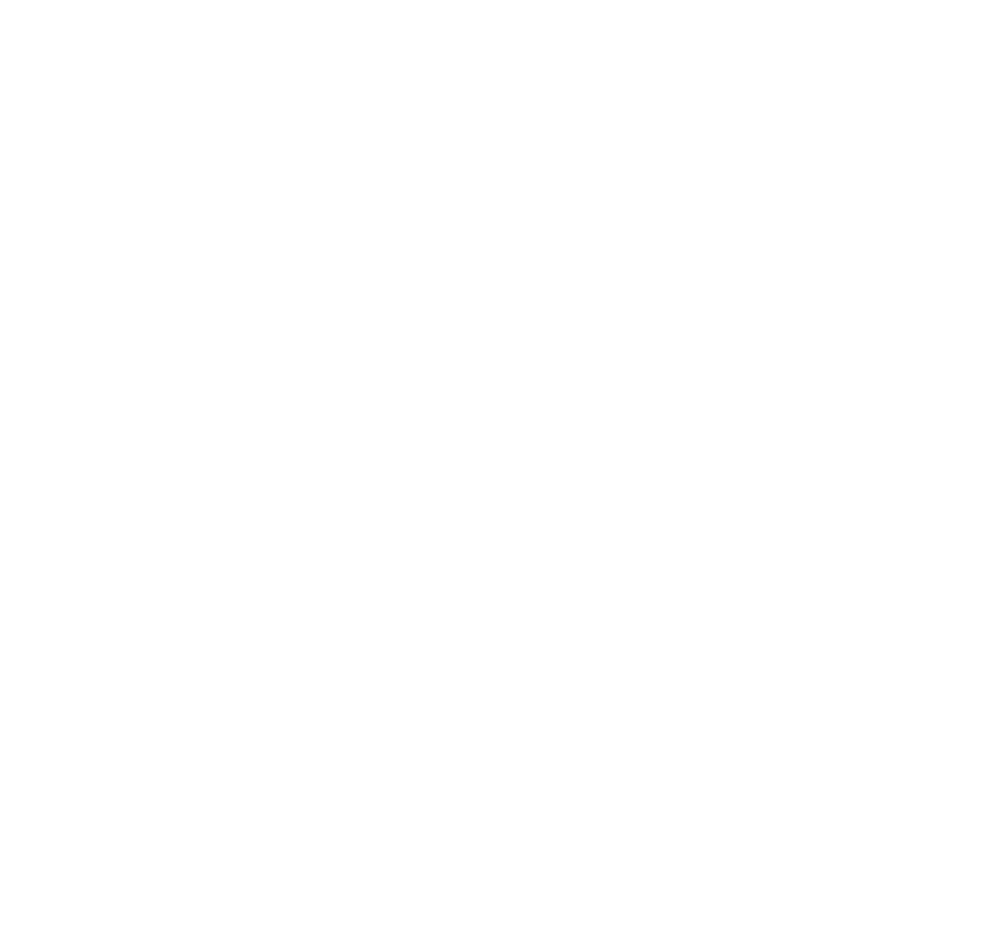
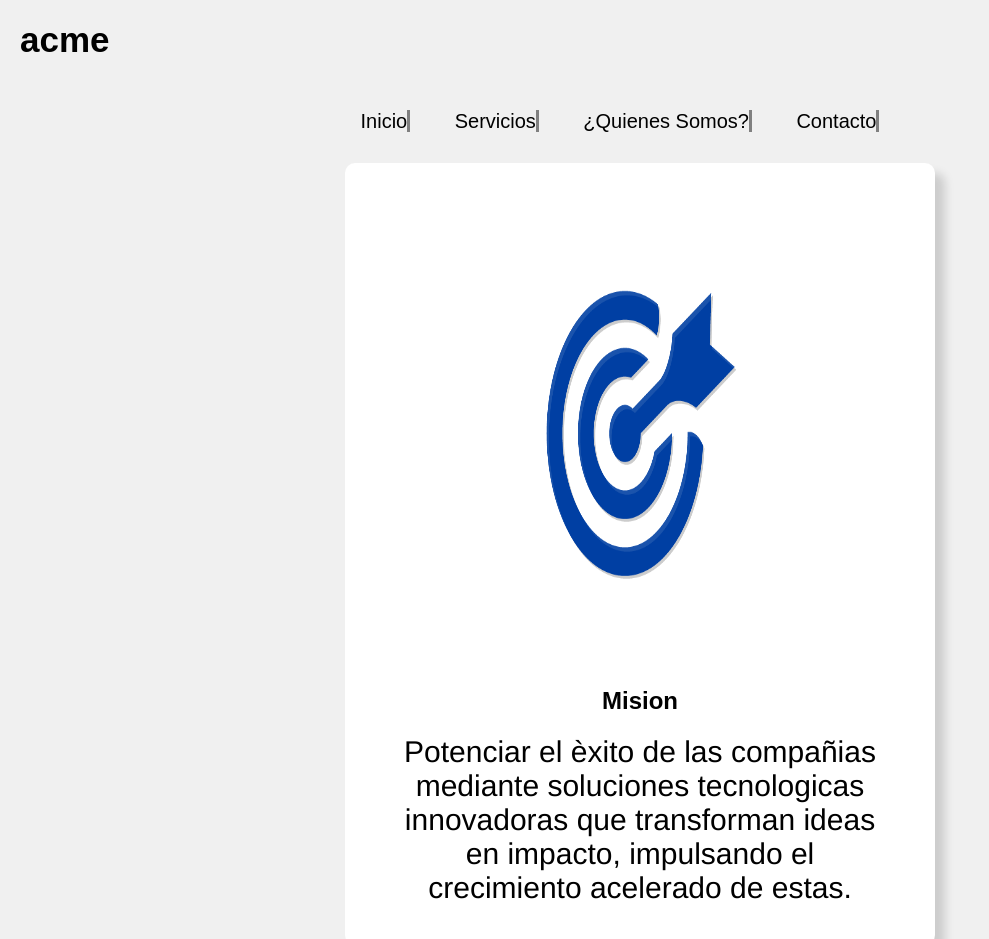
Before and after one commit to SantiagoRomero7/EXAMEN_HTML_CSS_SANTIAGOROMERO, a plain HTML site: page html/quienessomos.html in a window 1280 px wide. Shown: the top 939 px of the page, without its empty margins (0-989 px from the left). Before the commit the page ends 800 px from the top, so only its background shows below. Drawn offline with Linux system fonts and the light colour scheme.

Commit message:
feat: :sparkles: diseño quienes somos
quienes somos diseño

```diff
--- a/css/style.css
+++ b/css/style.css
@@ -96,3 +96,29 @@
     .software-card img{
         width: 100%;
     }
+
+    .mision-card{
+        text-align: center;
+        width: 50%;
+        align-items: center;
+        background: white;
+        padding: 20px;
+        border-radius: 10px;
+        box-shadow: 10px 10px 10px rgba(0, 0, 0, 0.15);
+        margin: 30px;
+    }
+
+   .mision-card img{
+    width: 50%;
+   }
+
+   .vision-card{
+    text-align: center;
+    width: 50%;
+    align-items: center;
+    background: white;
+    padding: 20px;
+    border-radius: 10px;
+    box-shadow: 10px 10px 10px rgba(0, 0, 0, 0.15);
+    margin: 30px;
+   }
--- a/html/quienessomos.html
+++ b/html/quienessomos.html
@@ -0,0 +1,32 @@
+<!DOCTYPE html>
+<html lang="en">
+<head>
+    <meta charset="UTF-8">
+    <meta name="viewport" content="width=device-width, initial-scale=1.0">
+    <title>acme - quienes somos</title>
+    <link rel="stylesheet" href="../css/style.css">
+</head>
+<body>
+    <h1>acme</h1>
+    <nav class="navbar">
+        <ul class="nav-list">
+            <a href="../index.html">Inicio</a></li>
+            <a href="./servicios.html">Servicios</a></li>
+            <a href="./quienessomos.html">¿Quienes Somos?</a></li>
+            <a href="./contacto.html">Contacto</a></li>
+        </ul>
+
+        <div class="mision-card">
+            <img src="../img/lacthosa-blue-icono-mision.png" alt="Mision">
+            <h2>Mision</h2>
+            <p>Potenciar el èxito de las compañias mediante soluciones tecnologicas innovadoras que transforman ideas en impacto, impulsando el crecimiento acelerado de estas.</p>
+        </div>
+
+        <div class="vision-card">
+            <img src="../img/ilustracion-logo-vision-logo-eye-icon_654297-176.avif" alt="">
+            <h2>Vision</h2>
+            <p>Nos vemos como lideres en la vanguardia de la innovacion tecnologica, siendo reconocidos por nuestra dedicacion a impulsar exito empresarial y el cambio social. Aspiramos a ser la primera opciòn para compañias que buscan soluciones tecnologicas de alto impacto, demostrando que la tecnologia puede ser una fuerza poderosa para el bien.</p>
+        </div>
+
+</body>
+</html>
```
Also changed, not shown: img/ilustracion-logo-vision-logo-eye-icon_654297-176.avif (added), img/lacthosa-blue-icono-mision.png (added).
